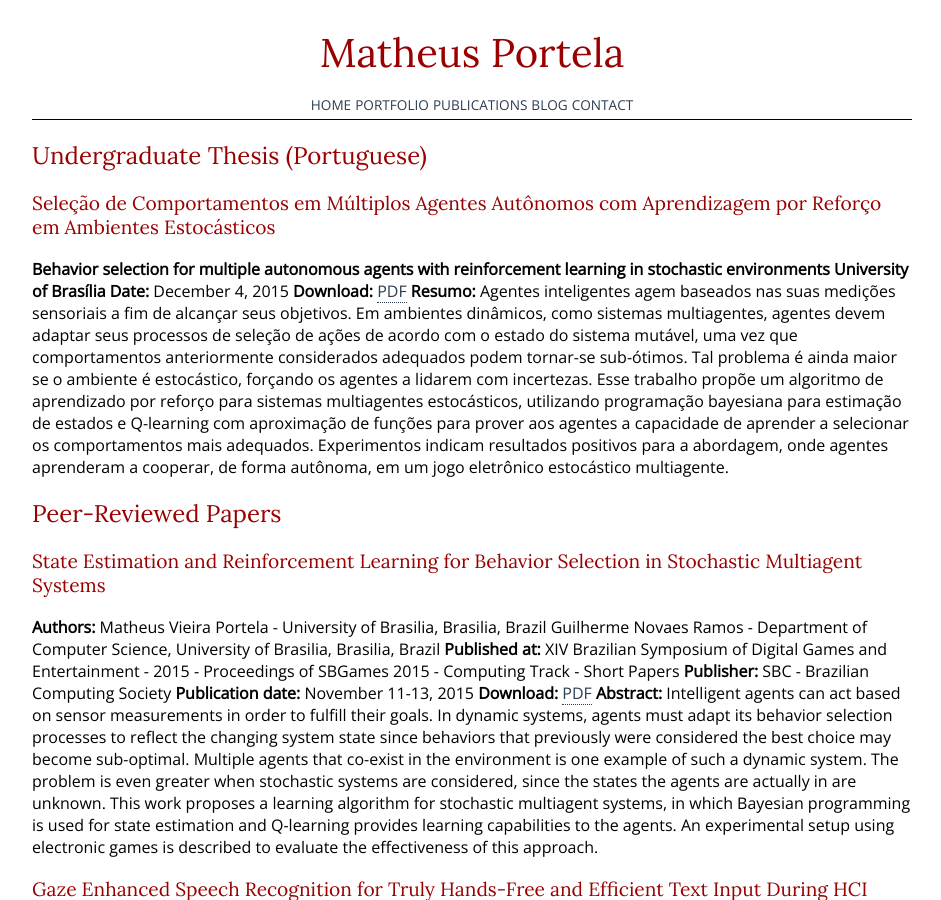
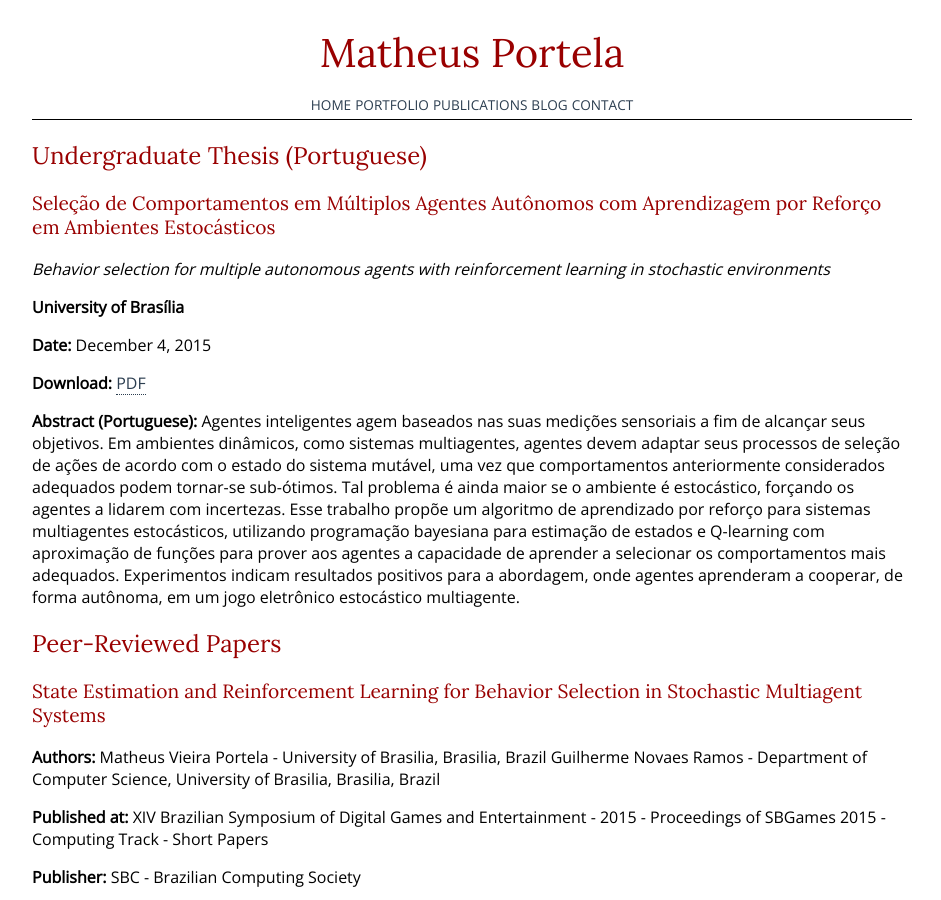
Before and after one commit to matheusportela/matheusportela.github.io, a Jekyll site: the page built from publications/index.md, in a window 1280 px wide and 900 px high. Shown: the whole window, without its empty margins (168-1109 px from the left). Built offline with Jekyll 4.4.1, drawn with Linux system fonts in a browser that asks for light colours; some web fonts are replaced.

Commit message:
Fix publications

```diff
--- a/publications/index.md
+++ b/publications/index.md
@@ -5,11 +5,15 @@ title: Publications
 ## Undergraduate Thesis (Portuguese)
 
 ### Seleção de Comportamentos em Múltiplos Agentes Autônomos com Aprendizagem por Reforço em Ambientes Estocásticos
-**Behavior selection for multiple autonomous agents with reinforcement learning in stochastic environments**
+_Behavior selection for multiple autonomous agents with reinforcement learning in stochastic environments_
+
 **University of Brasília**
+
 **Date:** December 4, 2015
+
 **Download:** [PDF](http://bdm.unb.br/bitstream/10483/15302/1/2015_MatheusVieiraPortela_tcc.pdf)
-**Resumo:** Agentes inteligentes agem baseados nas suas medições sensoriais a fim de alcançar seus objetivos. Em ambientes dinâmicos, como sistemas multiagentes, agentes devem adaptar seus processos de seleção de ações de acordo com o estado do sistema mutável, uma vez que comportamentos anteriormente considerados adequados podem tornar-se sub-ótimos. Tal problema é ainda maior se o ambiente é estocástico, forçando os agentes a lidarem com incertezas. Esse trabalho propõe um algoritmo de aprendizado por reforço para sistemas multiagentes estocásticos, utilizando programação bayesiana para estimação de estados e Q-learning com aproximação de funções para prover aos agentes a capacidade de aprender a selecionar os comportamentos mais adequados. Experimentos indicam resultados positivos para a abordagem, onde agentes aprenderam a cooperar, de forma autônoma, em um jogo eletrônico estocástico multiagente.
+
+**Abstract (Portuguese):** Agentes inteligentes agem baseados nas suas medições sensoriais a fim de alcançar seus objetivos. Em ambientes dinâmicos, como sistemas multiagentes, agentes devem adaptar seus processos de seleção de ações de acordo com o estado do sistema mutável, uma vez que comportamentos anteriormente considerados adequados podem tornar-se sub-ótimos. Tal problema é ainda maior se o ambiente é estocástico, forçando os agentes a lidarem com incertezas. Esse trabalho propõe um algoritmo de aprendizado por reforço para sistemas multiagentes estocásticos, utilizando programação bayesiana para estimação de estados e Q-learning com aproximação de funções para prover aos agentes a capacidade de aprender a selecionar os comportamentos mais adequados. Experimentos indicam resultados positivos para a abordagem, onde agentes aprenderam a cooperar, de forma autônoma, em um jogo eletrônico estocástico multiagente.
 
 ## Peer-Reviewed Papers
 
@@ -17,20 +21,30 @@ title: Publications
 **Authors:**
 Matheus Vieira Portela - University of Brasilia, Brasilia, Brazil
 Guilherme Novaes Ramos - Department of Computer Science, University of Brasilia, Brasilia, Brazil
+
 **Published at:** XIV Brazilian Symposium of Digital Games and Entertainment - 2015 - Proceedings of SBGames 2015 - Computing Track - Short Papers
+
 **Publisher:** SBC - Brazilian Computing Society
+
 **Publication date:** November 11-13, 2015
+
 **Download:** [PDF](http://www.sbgames.org/sbgames2015/anaispdf/computacao-short/147936.pdf)
+
 **Abstract:** Intelligent agents can act based on sensor measurements in order to fulfill their goals. In dynamic systems, agents must adapt its behavior selection processes to reflect the changing system state since behaviors that previously were considered the best choice may become sub-optimal. Multiple agents that co-exist in the environment is one example of such a dynamic system. The problem is even greater when stochastic systems are considered, since the states the agents are actually in are unknown. This work proposes a learning algorithm for stochastic multiagent systems, in which Bayesian programming is used for state estimation and Q-learning provides learning capabilities to the agents. An experimental setup using electronic games is described to evaluate the effectiveness of this approach.
 
 ### Gaze Enhanced Speech Recognition for Truly Hands-Free and Efficient Text Input During HCI
 **Authors:**
 Matheus Vieira Portela - University of Brasilia, Brasilia, Brazil
 David Rozado - CSIRO, QLD, Brisbane, Australia
+
 **Published at:** OzCHI '14 Proceedings of the 26th Australian Computer-Human Interaction Conference on Designing Futures: the Future of Design
+
 **Publisher:** ACM [http://dl.acm.org/citation.cfm?id=2686679](http://dl.acm.org/citation.cfm?id=2686679)
+
 **Publication date:** December 2, 2014
+
 **Download:** [PDF](/assets/files/portela-gaze-enhanced-speech-recognition.pdf)
+
 **Abstract:** The performance of current speech recognition algorithms is well below that of human speech recognition, with high number of misrecognized words in quiet environments and degrading even further in noisy ones. Therefore, hands-free interaction remains a deeply frustrating experience. In this work, we present an innovative form of correcting misrecognized words during a speech recognition task by using gaze tracking technology in a multimodal approach. We propose to employ the user's gaze to point at misrecognized words and select appropriate alternatives. We compare the performance of this multimodal approach with traditional modalities of correcting words: usage of mouse and keyboard and usage of voice alone. The results of the user study show that whereas the proposed system is not as fast as using mouse and keyboard for correction, gaze enhanced correction significantly outperforms voice alone correction and is preferred by the users, offering a truly hands-free means of interaction.
 
 ## Non Peer-Reviewed Papers
@@ -39,7 +53,11 @@ David Rozado - CSIRO, QLD, Brisbane, Australia
 **Authors:**
 Matheus Vieira Portela - University of Brasilia, Brasilia, Brazil
 Guilherme Novaes Ramos - Department of Computer Science, University of Brasilia, Brasilia, Brazil
+
 **Published at:** Graduate School Workshop at the Department of Computer Science - University of Brasilia
+
 **Publication date:** October 16-17, 2015
+
 **Download:** [PDF](/assets/files/wpos-2015.pdf)
+
 **Abstract:** Intelligent agents act based on sensor measurements in order to fulfill their goals. When the environment is dynamic, such as a multiagent system, agents must adapt its actions selection processes to reflect the ever changing system state since behaviors that previously were considered the best choice may becomes sub-optimal. The problem is even greater when stochasticity is taken into account, since the environment true state is unknown to the agents. This work proposes a learning algorithm for stochastic multiagent systems, in which Bayesian programming is used for state estimation and Q-learning with function approximation provides learning capabilities so as agents can select the appropriate behaviors. An experimental setup to evaluate the effectiveness of this approach using electronic games is described, as well as the preliminary results.
```
